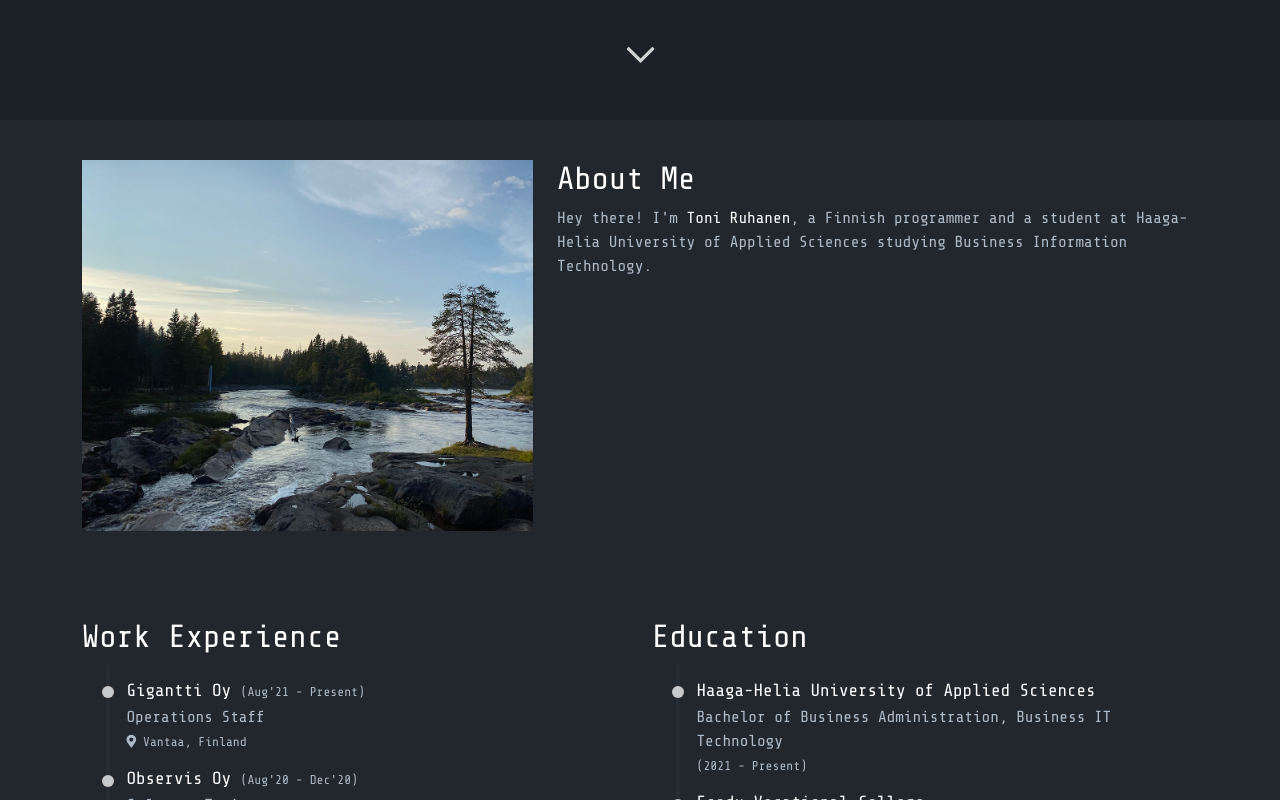
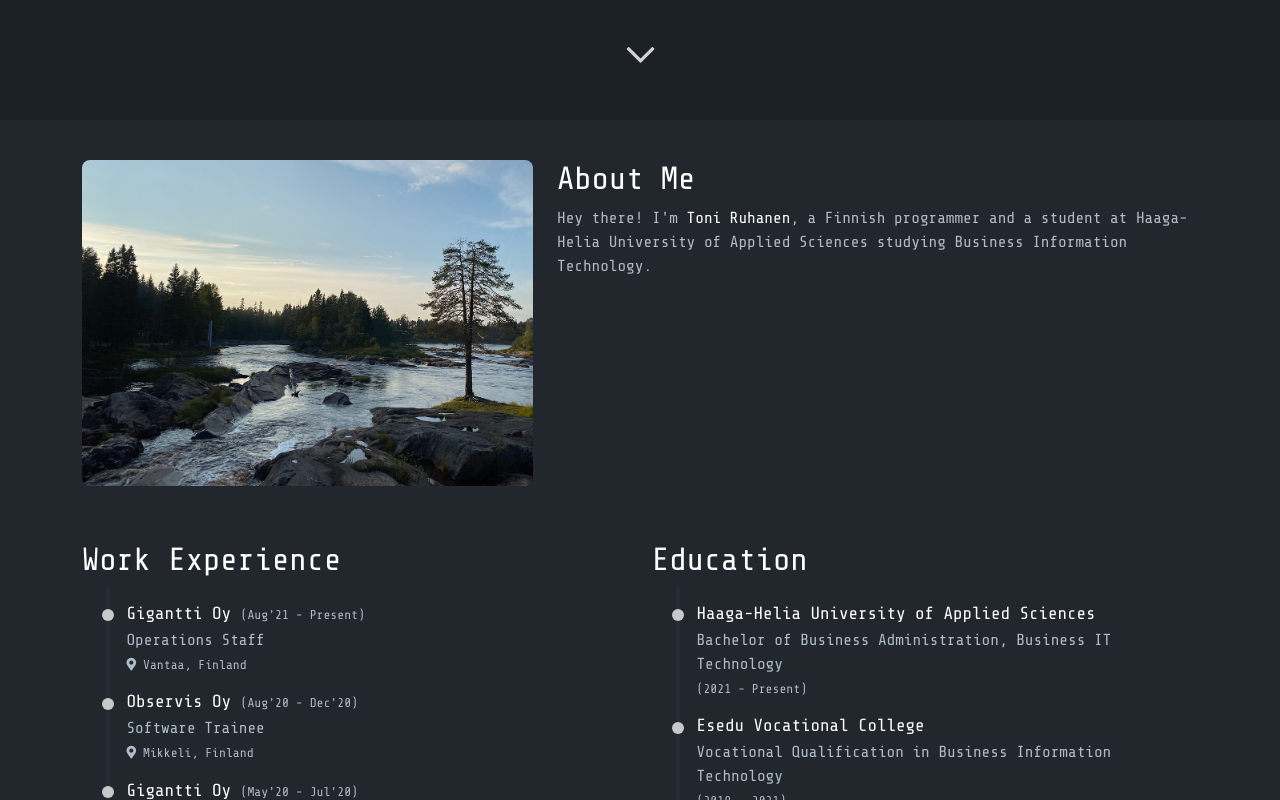
Before and after one commit to Torksi/ruhisfi, a Next.js app: page / in a window 1280 px wide. Shown: the part 680-1480 px from the top of the page. Built offline with nearby package versions, Linux system fonts and the light colour scheme.

Commit message:
Making image look nicer

```diff
--- a/src/styles/App.scss
+++ b/src/styles/App.scss
@@ -39,6 +39,10 @@ body {
   background-color: $body-secondary-bg;
   color: $body-text;
   padding-top: 0rem !important;
+}
+
+img {
+  border-radius: 0.5rem;
 }
 
 h1 {
@@ -210,6 +214,7 @@ a {
 
 .content-image {
   margin-bottom: 2rem !important;
+  margin-top: 0 !important;
 }
 
 .jumbotron {
```
Also changed, not shown: src/images/kiiminki.png.
